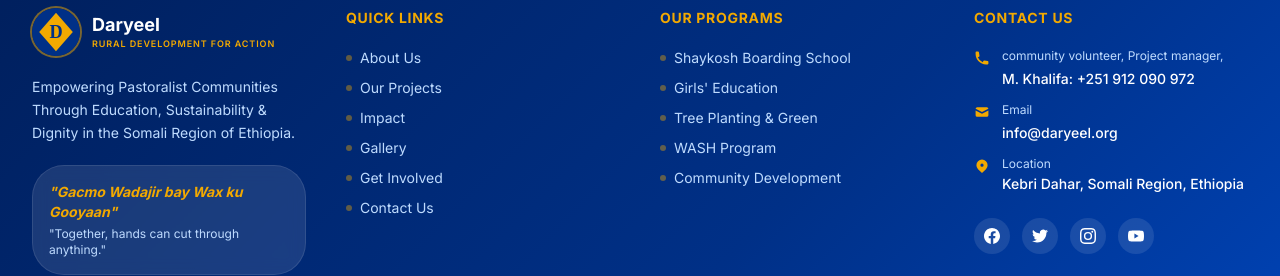
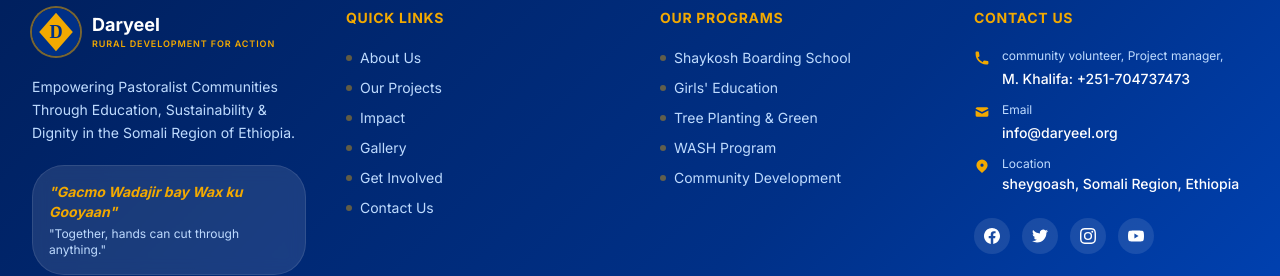
Before and after one commit to Hamze-Aj/daryeel-rural, a Next.js app: page / in a window 1280 px wide. Shown: the part 5614-5890 px from the top of the page. Built offline with nearby package versions, Linux system fonts and the light colour scheme.

Commit message:
Update contact information and location in Footer

```diff
--- a/src/components/Footer.tsx
+++ b/src/components/Footer.tsx
@@ -113,7 +113,7 @@ export default function Footer() {
                 <div>
                   <p className="text-blue-200 text-xs mb-0.5">community volunteer, Project manager,</p>
                   <a href="tel:+251912090972" className="text-white text-sm font-medium hover:text-[#F2A900] transition-colors">
-                    M. Khalifa: +251 912 090 972
+                    M. Khalifa: +251-704737473
                   </a>
                 </div>
               </li>
@@ -136,7 +136,7 @@ export default function Footer() {
                 <div>
                   <p className="text-blue-200 text-xs mb-0.5">Location</p>
                   <p className="text-white text-sm font-medium">
-                    Kebri Dahar, Somali Region, Ethiopia
+                    sheygoash, Somali Region, Ethiopia
                   </p>
                 </div>
               </li>
```
